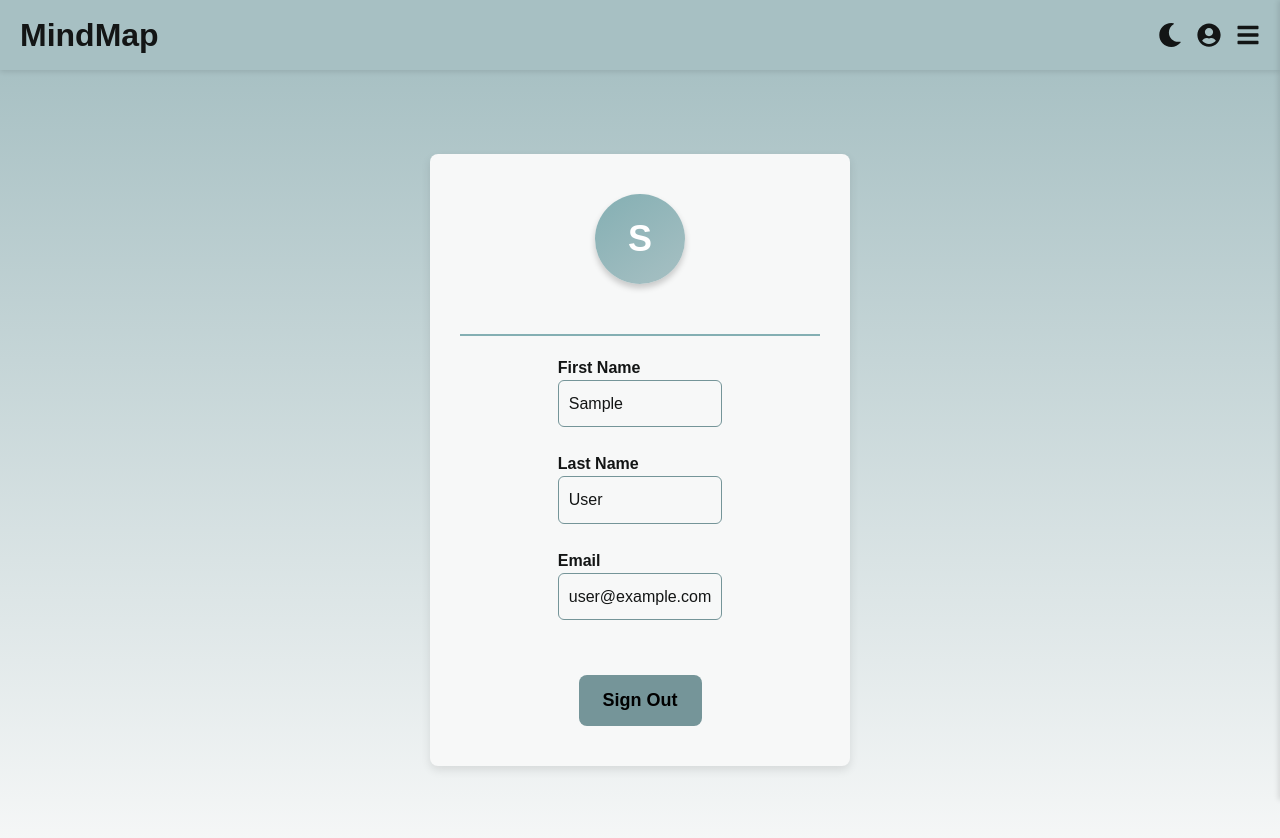
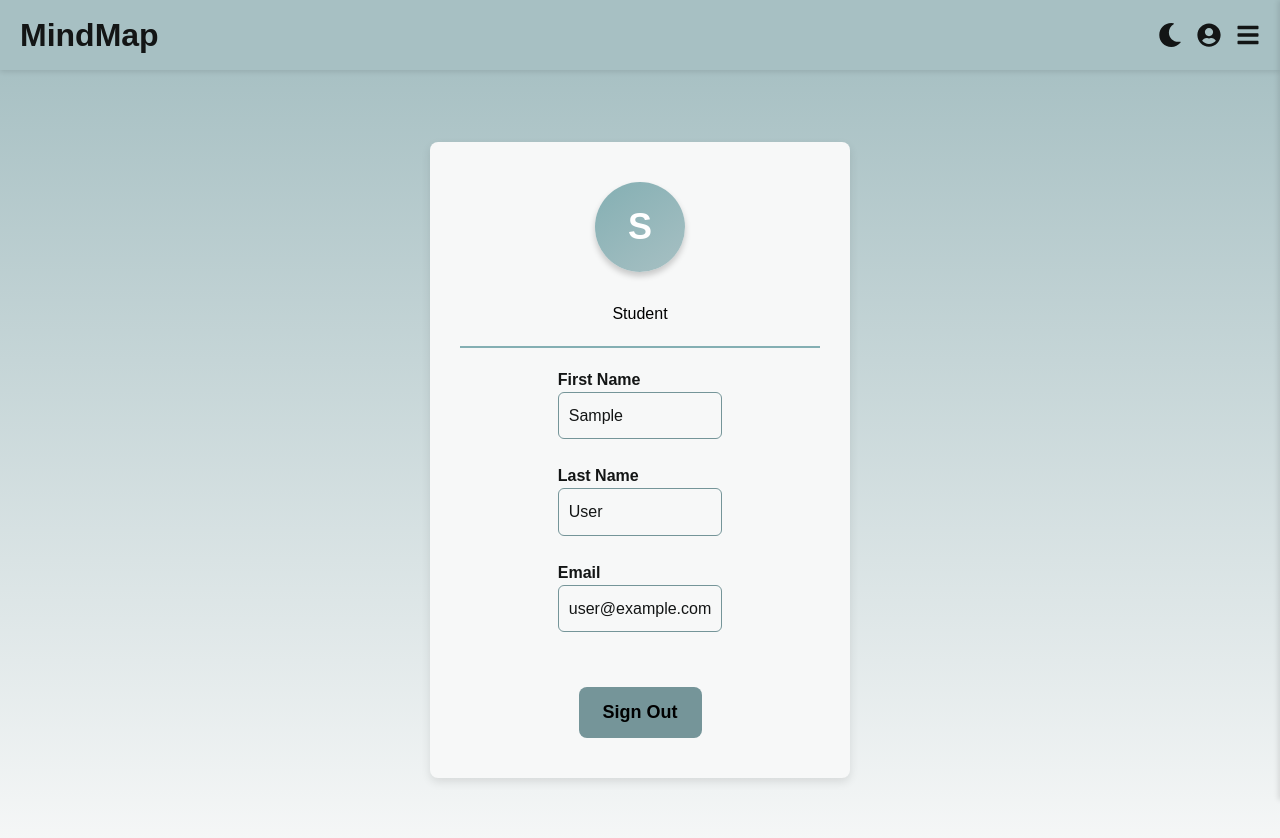
Before and after one commit to Ivana-moral/MindMap, a Next.js app: page /account in a window 1280 px wide. Shown: the top 838 px of the page. Built offline with nearby package versions, Linux system fonts and the light colour scheme; no server answers; sample sign-in values are in the browser's storage.

Commit message:
Display verified user role on account page

```diff
--- a/src/app/account/page.js
+++ b/src/app/account/page.js
@@ -7,7 +7,7 @@ import { useAuth } from '@/app/util/auth/AuthContext';
 import { useRouter } from 'next/navigation';
 
 export default function Account() {
-	const { user, loading, signOut } = useAuth();
+	const { user, loading, signOut, userRole} = useAuth();
 	const router = useRouter();
 
 	useEffect(() => {
@@ -34,6 +34,9 @@ export default function Account() {
                 <div className={styles.accountIcon}>
                     {firstName?.charAt(0).toUpperCase()}
                 </div>
+
+                {/* User role */}
+                <div>{userRole || 'Student'}</div>
 
                 {/* Line */}
                 <div className={styles.divider}></div>
```
